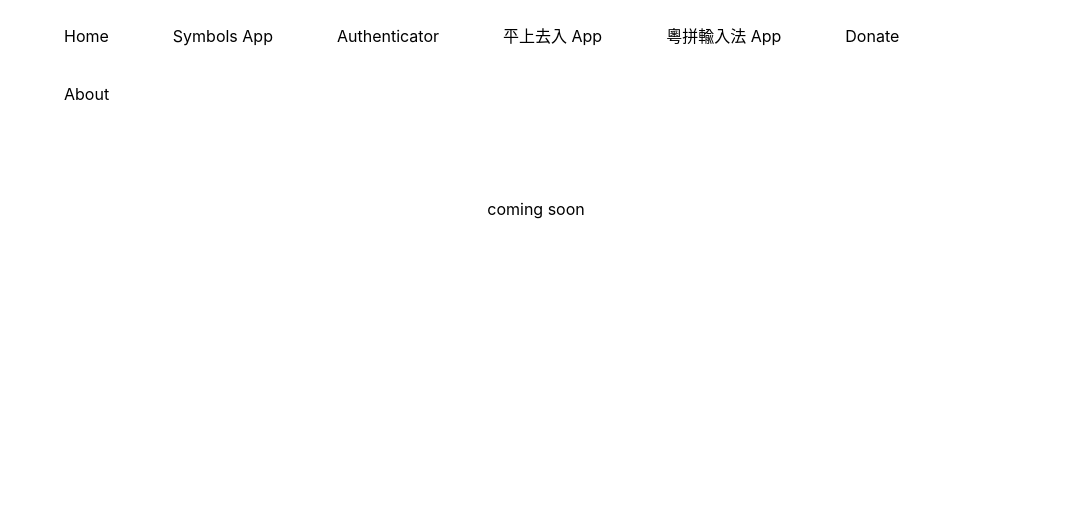
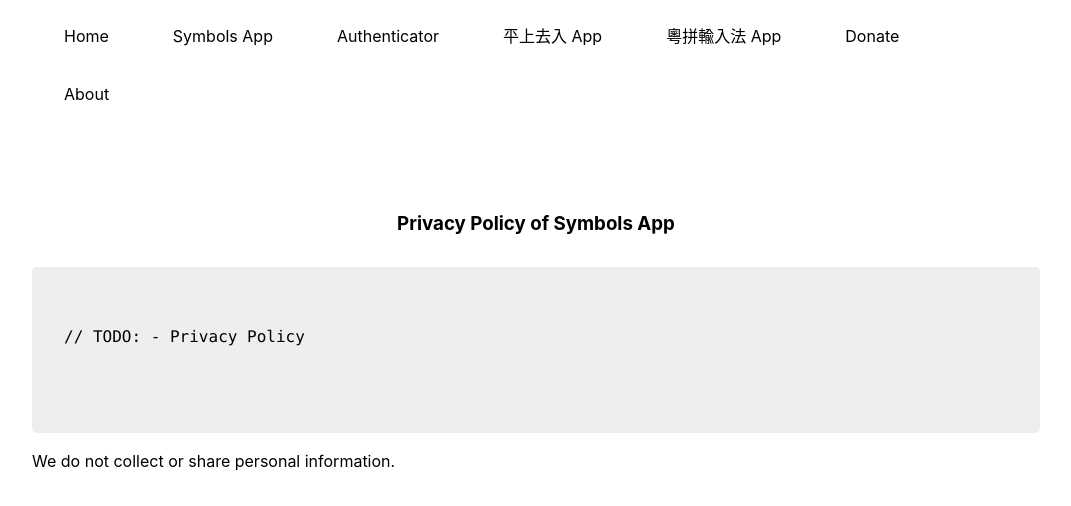
Before and after one commit to bingzheung/ososo, a plain HTML site: page symbols/privacy/index.html in a window 1280 px wide. Shown: the whole page, without its empty margins (104-1175 px from the left). Drawn offline with Linux system fonts and the light colour scheme.

Commit message:
Update the Symbols pages

```diff
--- a/symbols/privacy/index.html
+++ b/symbols/privacy/index.html
@@ -35,9 +35,15 @@
                         </li>
                 </ul>
         </header>
-        <p class="padding-top center-align">
-                coming soon
-        </p>
+        <div class="padding-top center-align higher-line">
+                <h3>Privacy Policy of Symbols App</h3>
+        </div>
+        <pre>
+                <code>
+// TODO: - Privacy Policy
+                </code>
+        </pre>
+        We do not collect or share personal information.
 </body>
 
 </html>
```
Also changed, not shown: symbols/index.html (+5 -3 lines).
